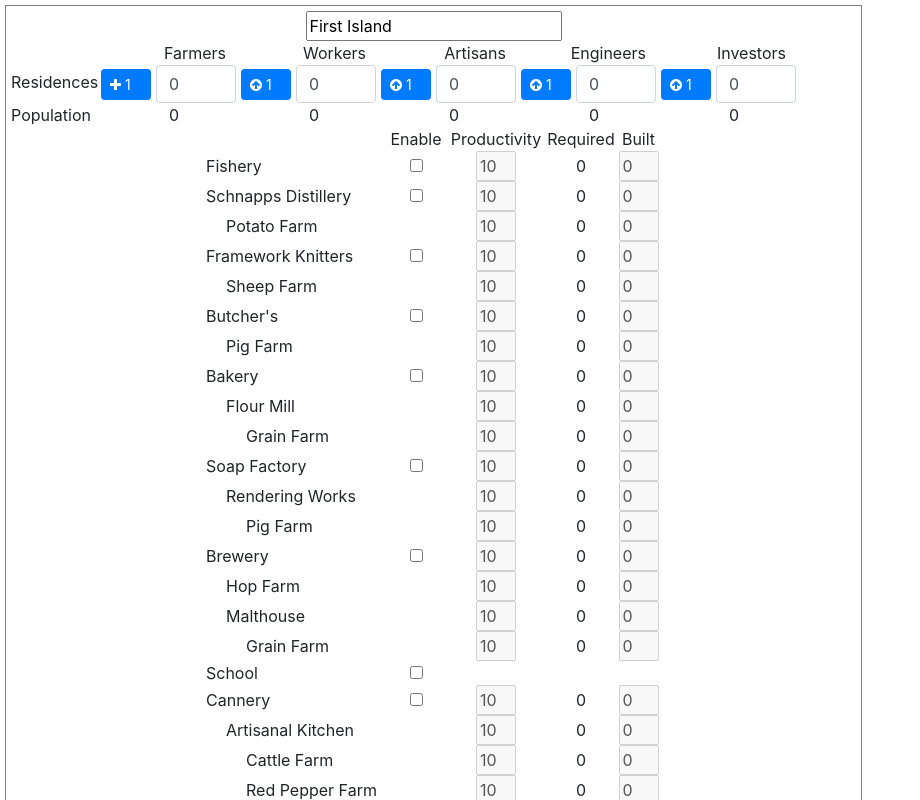
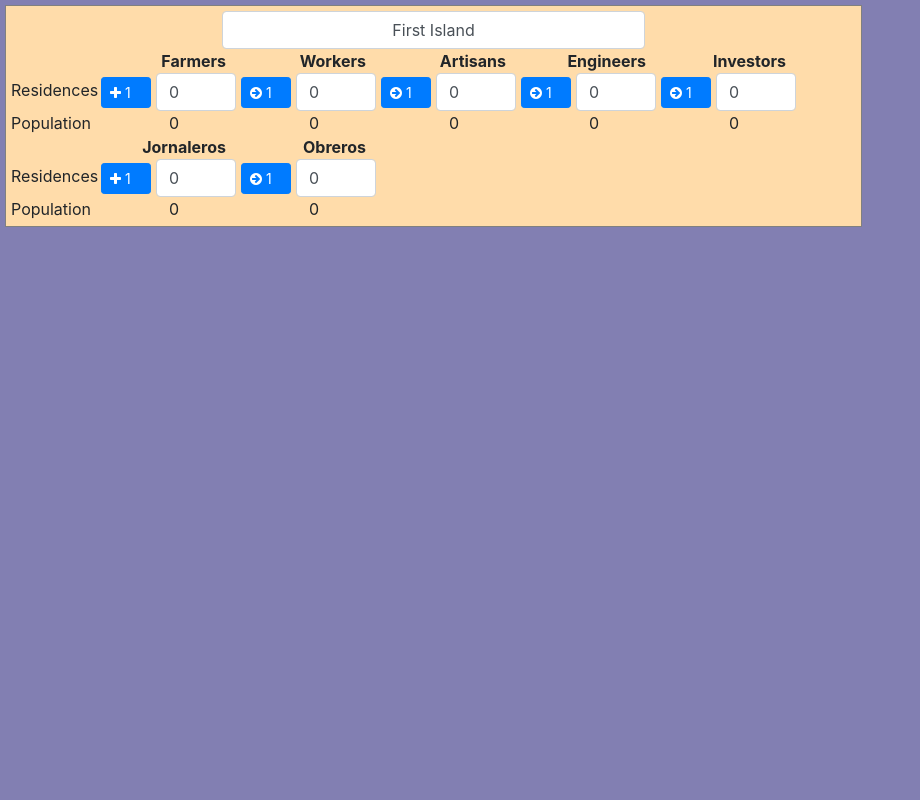
Before and after one commit to Beesbeesbeesbees/anno1800assistant, an Angular app in the folder anno1800assistant/: page / in a window 1280 px wide. Shown: the top 800 px of the page, without its empty margins (0-920 px from the left). Built offline with nearby package versions, Linux system fonts and the light colour scheme.

Commit message:
More style work

```diff
--- a/anno1800assistant/src/app/app.component.css
+++ b/anno1800assistant/src/app/app.component.css
@@ -3,6 +3,13 @@
     padding: 5px;
     margin: 5px;
     display: inline-block;
+    background-color: #FFDCAA;
+}
+
+.islandName {
+    width: 50%;
+    display: inline-block;
+    text-align: center;
 }
 
 .islandNameContainer {
@@ -14,7 +21,8 @@
 }
 
 input[type="number"] {
-    width: 40px;
+    width: 80px;
+    display: inline-block;
 }
 
 .popLabelColumn {
@@ -29,6 +37,7 @@ input[type="number"] {
 .houseCountColumn.header {
     text-align: right;
     padding-right: 15px;
+    font-weight: bold;
 }
 .houseCountColumn.populationCount {
     padding-left: 68px;
@@ -39,9 +48,6 @@ input[type="number"] {
 }
 .houseCountColumn > .btn {
     margin-left: 5px;
-}
-.houseCountColumn > input {
-    width: 80px;
 }
 .addHouseButton {
     margin-right: 5px;
@@ -57,23 +63,33 @@ input[type="number"] {
     text-align: left;
 }
 
+.factoryHeader {
+    font-weight: bold;
+}
+.factoryHeader > * {
+    text-align: center;
+}
+
 .productivityColumn {
     width: 100px;
     display: inline-block;
+    text-align: center;
 }
 
 .enabledColumn {
     width: 60px;
     display: inline-block;
+    text-align: center;
 }
 
 .requiredColumn {
     width: 70px;
     display: inline-block;
+    text-align: center;
 }
 
 .builtColumn {
-    width: 45px;
+    width: 80px;
     display: inline-block;
 }
 
@@ -82,10 +98,6 @@ input[type="number"] {
     display: inline-block;
 }
 
-.islandName {
-
-}
-
 .publicService .hiddenForPublicService {
     display: none;
 }
--- a/anno1800assistant/src/app/app.component.html
+++ b/anno1800assistant/src/app/app.component.html
@@ -1,9 +1,9 @@
 <span *ngFor="let island of islands" class="island">
   <div class="islandNameContainer">
-    <input class="islandName" type="text" [(ngModel)]="island.Name" />
+    <input class="islandName form-control" type="text" [(ngModel)]="island.Name" />
   </div>
 
-  <!-- Population and Dwellings -->
+  <!-- Population and Dwellings - Old World -->
   <span class="popLabelColumn"></span>
   <span *ngFor="let i of [0, 1, 2, 3, 4]" class="houseCountColumn header">
     {{ island.PopulationLevels[i].Name }}
@@ -21,7 +21,7 @@
     <!-- 'Upgrade House' button (all population levels except Investors and Obreros) -->
     <input class="form-control" type="number" [(ngModel)]="island.PopulationLevels[i].HouseCount" />
     <span type="button" class="btn btn-primary btn-sm" *ngIf="i < 4" (click)="island.PopulationLevels[i].Promote(promotionCount())" title="Tip: Hold Shift and/or Control to change the increment">
-      <span class="fa fa-arrow-circle-up"></span>
+      <span class="fa fa-arrow-circle-right"></span>
       <span> {{ promotionCount() }}</span>
     </span>
   </span>
@@ -31,10 +31,40 @@
   <span *ngFor="let i of [0, 1, 2, 3, 4]" class="houseCountColumn populationCount">
     {{ island.PopulationLevels[i].GetPopulation(island.Factories) }}
   </span>
+  <br />
+
+  <!-- Population and Dwellings - New World -->
+  <span class="popLabelColumn"></span>
+  <span *ngFor="let i of [5, 6]" class="houseCountColumn header">
+    {{ island.PopulationLevels[i].Name }}
+  </span>
+  <br />
+
+  <span class="popLabelColumn">Residences</span>
+  <!-- 'Add House' button (only for Farmers and Jornaleros) -->
+  <span type="button" class="btn btn-primary btn-sm addHouseButton" (click)="island.PopulationLevels[5].AddHouses(promotionCount())" title="Tip: Hold Shift and/or Control to change the increment">
+    <span class="fa fa-plus"></span>
+    <span> {{ promotionCount() }}</span>
+  </span>
+
+  <span *ngFor="let i of [5, 6]" class="houseCountColumn">
+    <!-- 'Upgrade House' button (all population levels except Investors and Obreros) -->
+    <input class="form-control" type="number" [(ngModel)]="island.PopulationLevels[i].HouseCount" />
+    <span type="button" class="btn btn-primary btn-sm" *ngIf="i === 5" (click)="island.PopulationLevels[i].Promote(promotionCount())" title="Tip: Hold Shift and/or Control to change the increment">
+      <span class="fa fa-arrow-circle-right"></span>
+      <span> {{ promotionCount() }}</span>
+    </span>
+  </span>
+  <br />
+
+  <span class="popLabelColumn">Population</span>
+  <span *ngFor="let i of [5, 6]" class="houseCountColumn populationCount">
+    {{ island.PopulationLevels[i].GetPopulation(island.Factories) }}
+  </span>
 
   <!-- Factories -->
   <div class="factories">
-    <div class="factoryHeader">
+    <div class="factoryHeader" [hidden]="island.enabledFactories().length === 0">
       <span class="factoryNameColumn">
       </span>
       <span class="enabledColumn">Enable</span>
@@ -43,7 +73,7 @@
       <span class="builtColumn">Built</span>
     </div>
     <!-- Hiding the last of the columns for factories whose outputs have zero amounts. These are public service buildings and are only included for population count. -->
-    <div *ngFor="let factory of island.Factories" [className]="factory.Outputs[0].Amount === 0 ? 'publicService' : ''">
+    <div *ngFor="let factory of island.enabledFactories()" [className]="factory.Outputs[0].Amount === 0 ? 'publicService' : ''">
       <span class="factoryNameColumn">
         <span *ngIf="factory.ParentFactory" class="indent"></span>
         <span *ngIf="factory.ParentFactory && factory.ParentFactory.ParentFactory" class="indent"></span>
@@ -53,14 +83,14 @@
         <input type="checkbox" *ngIf="!factory.ParentFactory" [(ngModel)]="factory.Enabled" />
       </span>
       <span class="productivityColumn" >
-        <input class="hiddenForPublicService" type="number" [(ngModel)]="factory.Productivity" [disabled]="!factory.Enabled" />
+        <input class="hiddenForPublicService form-control" type="number" [(ngModel)]="factory.Productivity" [disabled]="!factory.Enabled" />
       </span>
       <span class="requiredColumn">
         <span class="hiddenForPublicService">
           {{ factory.GetRequiredCount(island.PopulationLevels, island.Factories) }}</span>
         </span>
       <span class="builtColumn">
-        <input class="hiddenForPublicService" type="number" [(ngModel)]="factory.BuiltCount" [disabled]="!factory.Enabled" />
+        <input class="hiddenForPublicService form-control" type="number" [(ngModel)]="factory.BuiltCount" [disabled]="!factory.Enabled" />
       </span>
     </div>
   </div>
--- a/anno1800assistant/src/app/app.component.ts
+++ b/anno1800assistant/src/app/app.component.ts
@@ -133,4 +133,8 @@ export class Island {
       }
     }
   }
+
+  enabledFactories() {
+    return this.Factories.filter(f => f.IsInUse(this.PopulationLevels));
+  }
 }
--- a/anno1800assistant/src/app/data/factories.ts
+++ b/anno1800assistant/src/app/data/factories.ts
@@ -58,7 +58,7 @@ export class Factory extends FactoryRaw {
     Productivity: number = 100
     ChildLevel: number = 0
 
-    GetRequiredCount(populationLevels: PopulationLevel[]): number {
+    GetRequiredCount(allPopulationLevels: PopulationLevel[]): number {
         if (!this.Enabled) {
             return 0;
         }
@@ -67,8 +67,8 @@ export class Factory extends FactoryRaw {
         let outputProductID = this.Outputs[0].ProductID;
         let cycleTime = this.CycleTime > 0 ? this.CycleTime : 30;
 
-        for (var i = 0; i < populationLevels.length; i++) {
-            amountRequiredPerMinute += populationLevels[i].GetProductRequirement(outputProductID);
+        for (var i = 0; i < allPopulationLevels.length; i++) {
+            amountRequiredPerMinute += allPopulationLevels[i].GetProductRequirement(outputProductID);
         }
 
         // Requirements appear to be in tons per second, so multiply by 60
@@ -78,7 +78,7 @@ export class Factory extends FactoryRaw {
         if (this.ParentFactory) {
             let parentInput = this.ParentFactory.Inputs.filter(i => i.ProductID === outputProductID)[0];
             if (parentInput) {
-                let parentRequiredFactories = this.ParentFactory.GetRequiredCount(populationLevels);
+                let parentRequiredFactories = this.ParentFactory.GetRequiredCount(allPopulationLevels);
                 let parentCycleTime = this.ParentFactory.CycleTime > 0 ? this.ParentFactory.CycleTime : 30;
                 let childParentFactoryRatio = parentInput.Amount / this.Outputs[0].Amount * cycleTime / parentCycleTime;
                 requiredFactoriesFromParent = parentRequiredFactories * childParentFactoryRatio;
@@ -87,7 +87,19 @@ export class Factory extends FactoryRaw {
 
         let producedPerMinute = this.Outputs[0].Amount * 60 / cycleTime;
 
-        return Math.round((amountRequiredPerMinute / producedPerMinute + requiredFactoriesFromParent) * 1000 * 100 / this.Productivity) / 1000;
+        return Math.round((amountRequiredPerMinute / producedPerMinute + requiredFactoriesFromParent) * 100 * 100 / this.Productivity) / 100;
+    }
+
+    IsInUse(allPopulationLevels: PopulationLevel[]) {
+        let relevantFactory = this as Factory;
+        while (relevantFactory.ParentFactory) {
+            relevantFactory = relevantFactory.ParentFactory;
+        }
+
+        return allPopulationLevels.filter(p =>
+            p.HouseCount > 0
+            && p.Inputs.filter(input => input.ProductID === relevantFactory.Outputs[0].ProductID).length > 0
+        ).length > 0;
     }
 }
 
--- a/anno1800assistant/src/styles.css
+++ b/anno1800assistant/src/styles.css
@@ -1 +1,4 @@
 /* You can add global styles to this file, and also import other style files */
+body {
+    background-color: #827FB2;
+}
```
